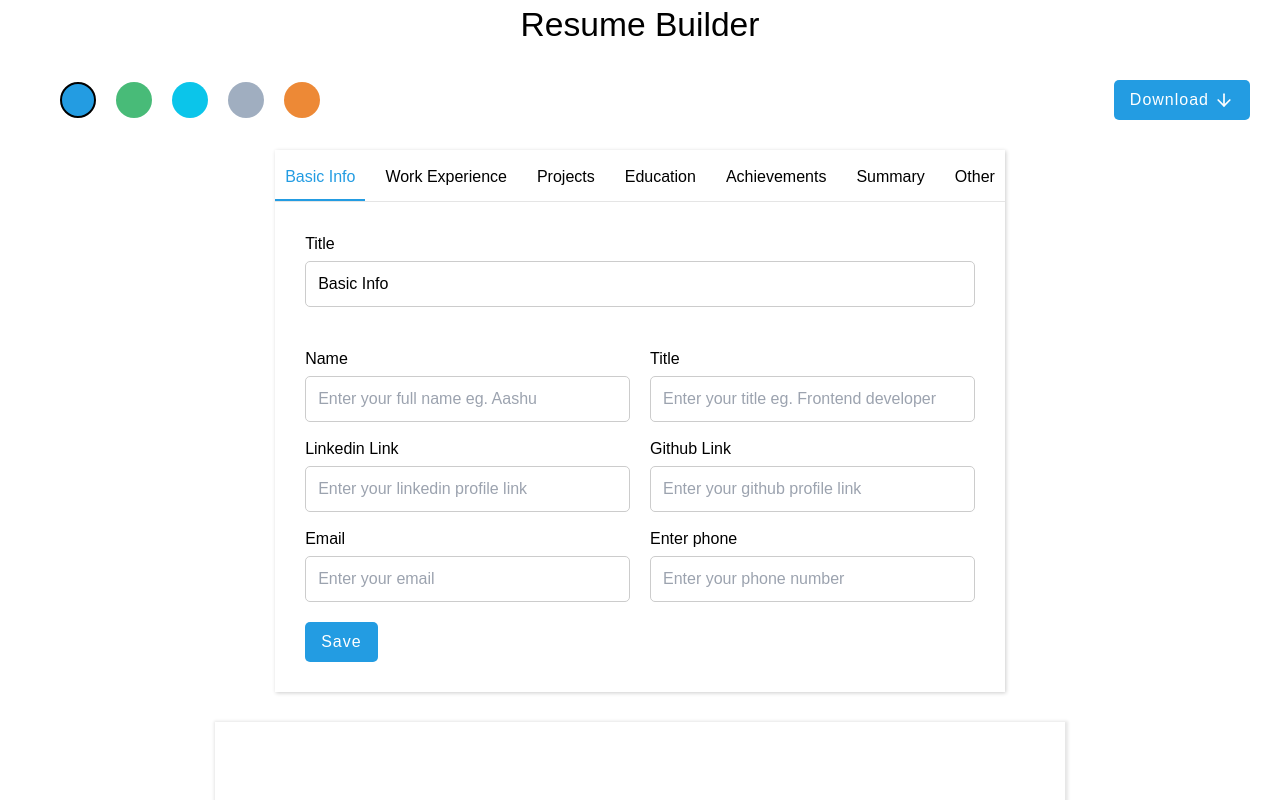
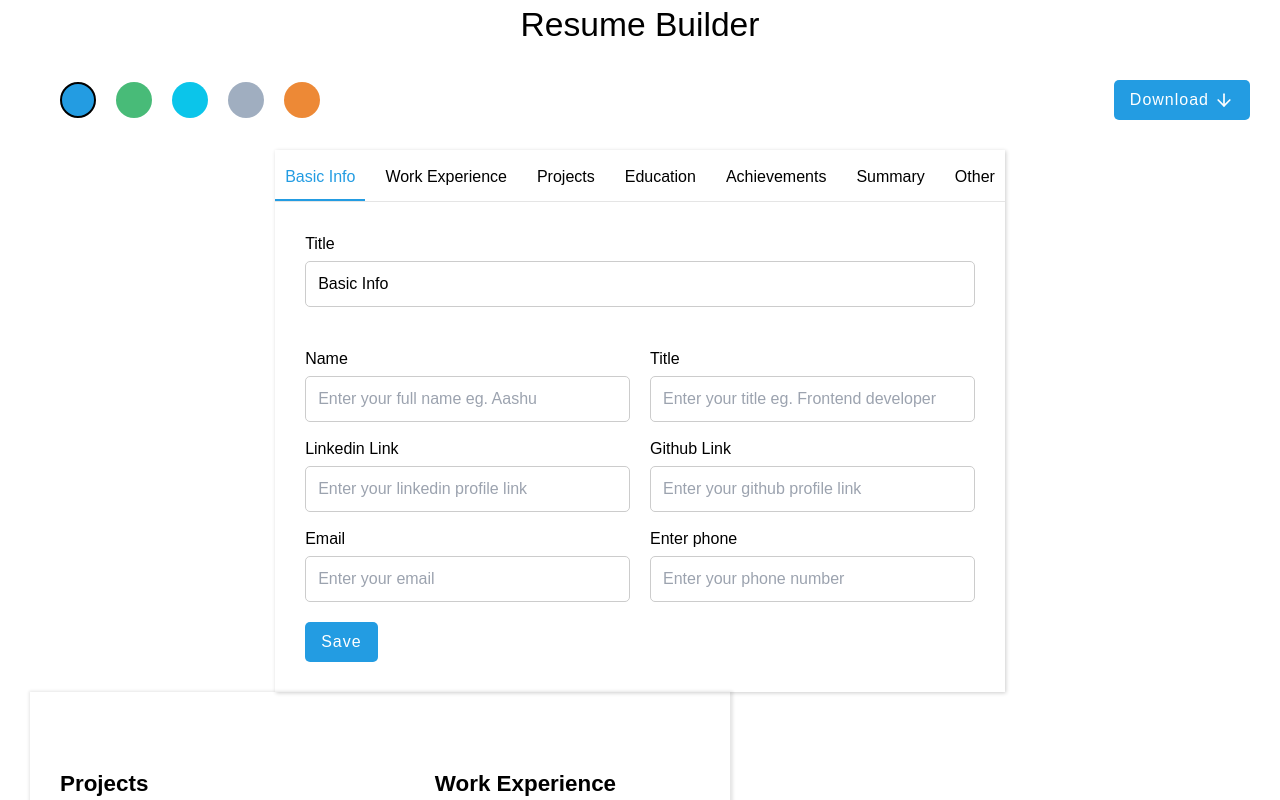
Before and after one commit to BikramNarayan/Automated-Resume-Maker, a React (Create React App) app: page /make in a window 1280 px wide. Shown: the top 800 px of the page. Built offline with nearby package versions, Linux system fonts and the light colour scheme.

Commit message:
fixed input control

```diff
--- a/src/components/Body/Body.js
+++ b/src/components/Body/Body.js
@@ -87,6 +87,7 @@ function Body() {
         />
       </div>
       <div className={styles.main}>
+        <div style={{display:"flex",flexWrap:"wrap"}}>
           <Editor
             sections={sections}
             information={resumeInformation}
@@ -100,6 +101,7 @@ function Body() {
           />
         </div>
       </div>
+    </div>
   );
 }
 
```
Lines whose indentation alone changed are shown as unchanged.
